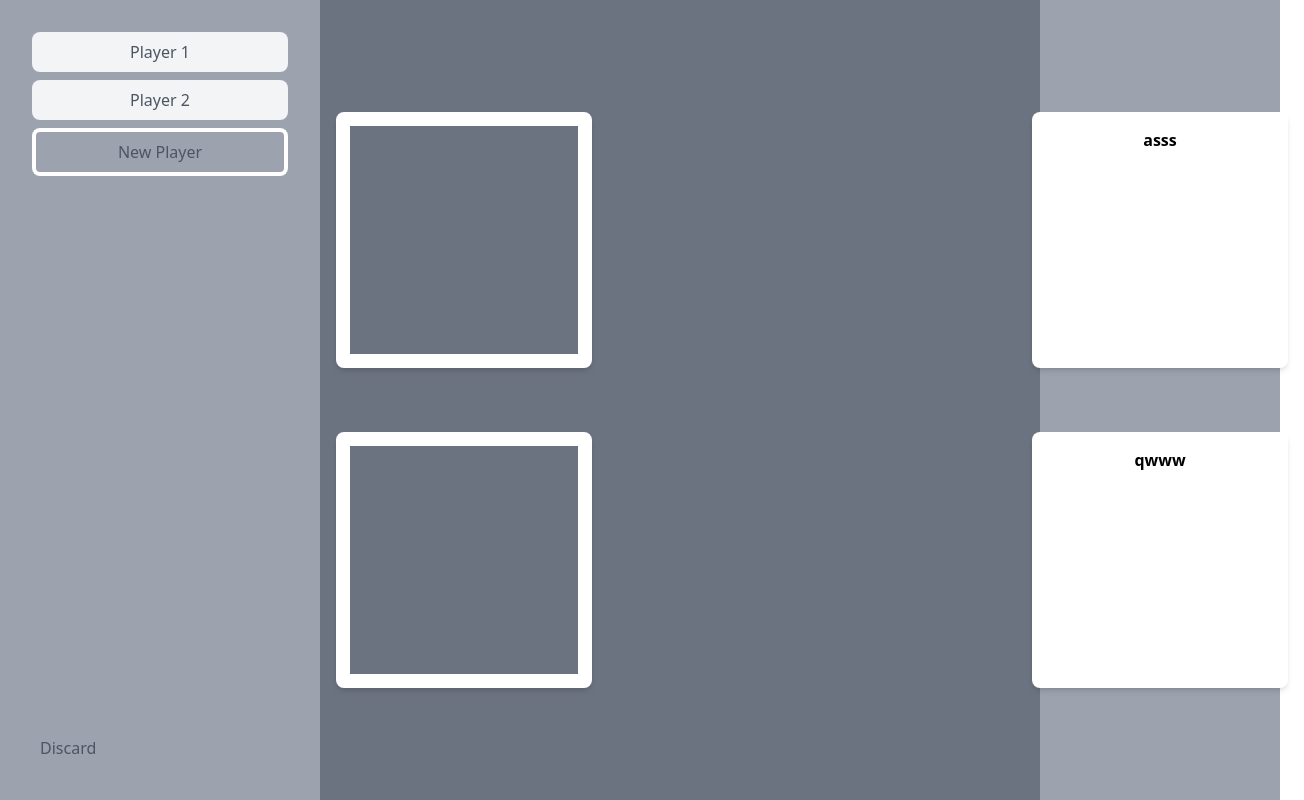
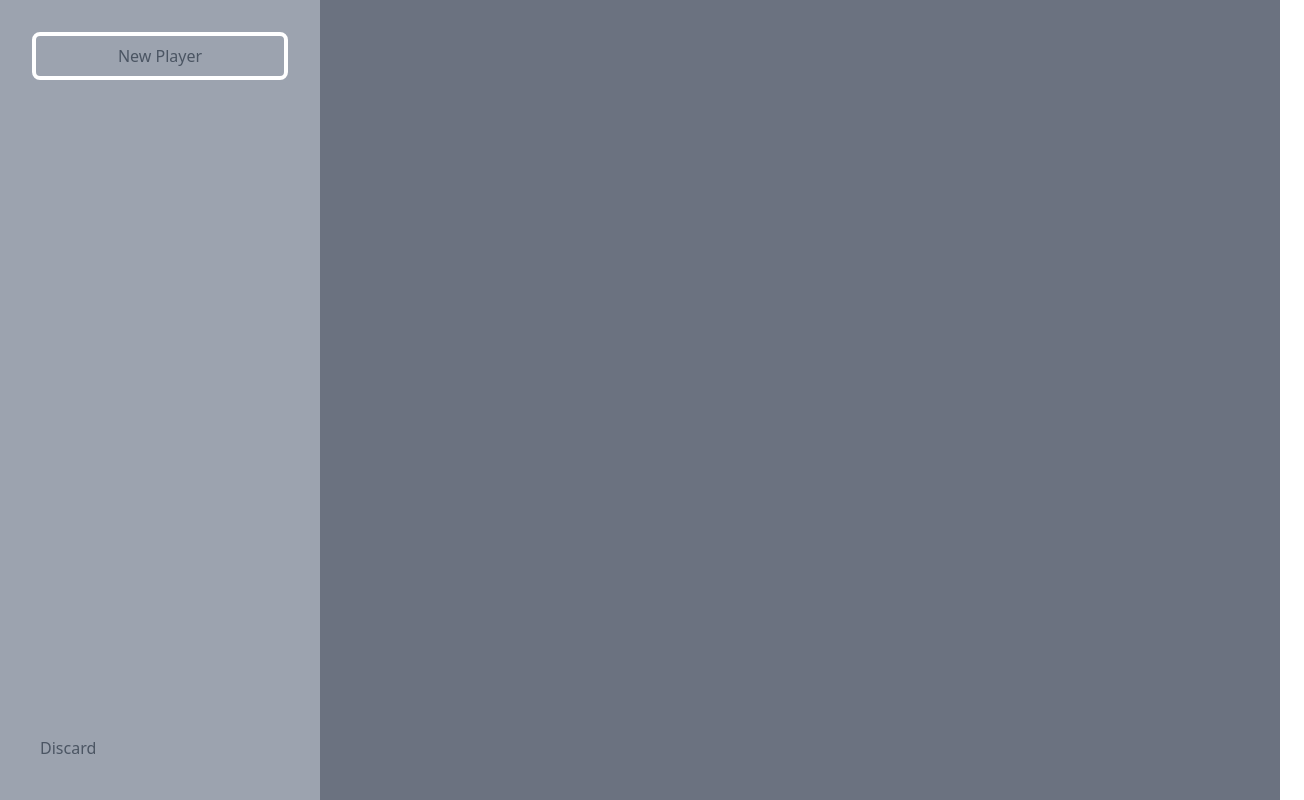
Before and after one commit to Marcox2111/Bang, a React (Create React App) app: page / in a window 1280 px wide. Shown: the whole page, 1304 px wide, since content can reach past the window. Built offline with nearby package versions, Linux system fonts and the light colour scheme.

Commit message:
Modal Window

```diff
--- /dev/null
+++ b/src/components/addPlayer.tsx
@@ -0,0 +1,106 @@
+import React, {useState} from "react";
+import {useGame} from "../context/context";
+import { ReactSearchAutocomplete } from 'react-search-autocomplete'
+
+
+export function AddPlayer({onClose}) {
+    const {addNewPlayer} = useGame();
+    const [currentImage, setCurrentImage] = useState(null);
+    const [playerName, setPlayerName] = useState(''); // For the input textbox
+    const [selectedCharacter, setSelectedCharacter] = useState(''); // For the selected item from ReactSearchAutocomplete
+
+
+
+    const items = [
+        'bartcassidy',
+        'blackjack',
+        'calamityjanet',
+        'elgringo',
+        'jessejones',
+        'jourdonnais',
+        'kitcarlson',
+        'luckyduke',
+        'paulregret',
+        'pedroramirez',
+        'rosedoolan',
+        'sidketchum',
+        'slabthekiller',
+        'suzylafayette',
+        'vulturesam',
+        'willythekid'
+    ].map((name, index) => ({
+        id: index,
+        name: name
+    }));
+
+    const handleOnSearch = (string, results) => {
+    }
+
+    const handleOnHover = (result) => {
+        console.log(result.name)
+        try {
+            const image = require(`../cards/bang_cards/character/${result.name}.png`);
+            setCurrentImage(image);
+        } catch (error) {
+            const image = require(`../cards/bang_cards/character/blackjack.png`);
+            setCurrentImage(image); // or set to a default image
+        }
+    }
+
+    const handleOnSelect = (item) => {
+        try {
+            const image = require(`../cards/bang_cards/character/${item.name}.png`);
+            setCurrentImage(image);
+        } catch (error) {
+            const image = require(`../cards/bang_cards/character/blackjack.png`);
+            setCurrentImage(image); // or set to a default image
+        }
+        setSelectedCharacter(item);
+    }
+
+    const handleAddPlayer = (event) => {
+        event.preventDefault(); // This line prevents the form from being submitted which in turn prevents the page from being refreshed
+        addNewPlayer(playerName,selectedCharacter);
+    };
+
+    return (
+        <div className="fixed inset-0 flex items-center justify-center min-h-screen">
+            <div className="relative flex justify-center max-w-xl py-4 m-auto bg-white shadow-2xl">
+                <span onClick={onClose}
+                      className="absolute top-0 right-0 block w-10 h-5 -mt-2 -mr-4 text-xs text-center text-gray-600 transform rotate-45 bg-white rounded shadow-md cursor-pointer hover:bg-gray-100">close</span>
+                <div className="flex">
+                    {currentImage && <img src={currentImage} alt="Character"/>}
+                </div>
+                <div className="flex flex-col m-2 justify-between w-1/2 px-4 space-y-6">
+                    <div>
+                        <h1 className="mb-2 text-2xl font-bold leading-tight">
+                            New Player
+                        </h1>
+                    </div>
+                    <div>
+                        <form onSubmit={handleAddPlayer}>
+                            <div className={"flex flex-col space-y-4"}>
+                                <input
+                                    onChange={(e) => setPlayerName(e.target.value)}
+                                    className="w-full px-5 py-5 border rounded focus:border-blue-500 focus:outline-none"
+                                    type="text" placeholder="Name"/>
+                                <ReactSearchAutocomplete
+                                    items={items}
+                                    onSearch={handleOnSearch}
+                                    onHover={handleOnHover}
+                                    onSelect={handleOnSelect}
+                                    autoFocus
+                                />
+                                <button
+                                    type="submit"
+                                    className="block w-full py-3 mt-3 text-white bg-blue-500 rounded shadow-lg hover:bg-blue-600">
+                                    Add
+                                </button>
+                            </div>
+                        </form>
+                    </div>
+                </div>
+            </div>
+        </div>
+    );
+}
--- a/src/components/hero.tsx
+++ b/src/components/hero.tsx
@@ -7,9 +7,8 @@ export function Hero() {
 
     return (
         <div className="h-screen flex flex-col justify-center items-center bg-gray-400">
-            <Card key={activePlayer.character.id} cardID={activePlayer.character.id} cardName={activePlayer.character.title} />
-            <Card key={activePlayer.role.id} cardID={activePlayer.role.id} cardName={activePlayer.role.title} />
-
+            <Card key={"activePlayer.character.id"} cardID={"activePlayer.character.id"} cardName={"activePlayer.character.title"} />
+            <Card key={"activePlayer.role.id"} cardID={"activePlayer.role.id"} cardName={"activePlayer.role.title"} />
         </div>
     );
 }
--- a/src/components/list.tsx
+++ b/src/components/list.tsx
@@ -22,11 +22,11 @@ export function List({id, type, cards}: ListProps) {
     });
 
     const addCard = (type : string) => {
-        console.log(type)
         const newId = Math.random().toString(36).substring(2, 10);
         const newCard = {id: newId, title: newId}; // Adjust as needed
         addCardToPlayerHand(type,newCard);
     };
+
 
 
     return (
--- a/src/components/playerContainer.tsx
+++ b/src/components/playerContainer.tsx
@@ -4,63 +4,56 @@ import {List} from './list';
 import {Card} from "./card";
 import {useGame} from "../context/context";
 import {DndContext, DragOverlay} from '@dnd-kit/core';
-import {arrayMove} from "@dnd-kit/sortable";
+
 
 export function PlayerContainer() {
-    const {activePlayer, removeCardActivePlayer, addCardToPlayerHand,moveCardList} = useGame()
+    const {activePlayer,moveCardList} = useGame()
     const [activeId, setActiveId] = useState(null)
+
     const handleDragEnd = (event) => {
-        if (!event.over) return;
-        const activeId = event.active.id;
-        const overId = event.over.id;
-
-        if (activeId === overId) return;
-
-        const isActiveAList = event.active.data.current?.type === "List";
-        console.log(event.active.data.current.type);
-
-        if (!isActiveAList) return;
-
-        // setColumns((columns) => {
-        //     const activeColumnIndex = columns.findIndex((col) => col.id === activeId);
-        //
-        //     const overColumnIndex = columns.findIndex((col) => col.id === overId);
-        //
-        //     return arrayMove(columns, activeColumnIndex, overColumnIndex);
-
-    };
+        return;
+    }
 
     const handleDragStart = (event) => {
         setActiveId(event.active.id);
     };
+
     const handleDragOver = (event) => {
         if (!event.over) return;
         const activeId = event.active.id;
-        const overId = event.over.id;
 
-
-        if (activeId == overId) return;
+        if (activeId === event.over.id) return;
 
         const isActiveCard = event.active.data.current?.type === "Card";
         const isOverCard = event.over.data.current?.type === "Card";
+        const isOverList = event.over.data.current?.type === "List";
+
+
+        const ActiveContainer = event?.active?.data?.current?.sortable?.containerId;
+        const OverContainer = event?.over?.data?.current?.sortable?.containerId;
+        const ActiveList = ActiveContainer ? ActiveContainer : null;
+        const OverList = OverContainer ? OverContainer : null;
 
         if (isActiveCard && isOverCard) {
-            const ActiveList = event.active.data.current.sortable.containerId
-            const OverList = event.over.data.current.sortable.containerId
+            if (!activePlayer[ActiveList] || !activePlayer[OverList]) return;
 
-            const activeIndex = (activePlayer[ActiveList] as Card[]).findIndex(card => card.id === activeId);
-            const overIndex = (activePlayer[OverList] as Card[]).findIndex(card => card.id === overId);
+            const activeIndex = activePlayer[ActiveList].findIndex(card => card.id === activeId);
+            const overIndex = activePlayer[OverList].findIndex(card => card.id === event.over.id);
 
+            return moveCardList(ActiveList, OverList, activeIndex, overIndex);
+        } else if (isActiveCard && isOverList) {
+            const parts = event.over.id.split('_');
+            const OverList = parts.slice(2).join('_')
+            const activeIndex = activePlayer[ActiveList].findIndex(card => card.id === activeId);
+            const endIndex = activePlayer[OverList].length;  // Append at the end of the OverList
 
-            if (ActiveList === OverList) {
-                return arrayMove(activePlayer[ActiveList], activeIndex, overIndex - 1);
-            }
-
-            return moveCardList(ActiveList,OverList,activeIndex,overIndex);
+            return moveCardList(ActiveList, OverList, activeIndex, endIndex);
         }
     };
 
+
     return (
+        activePlayer ? (
             <div className="grid grid-cols-4 justify-between items-center">
                 <div className="col-span-3 flex flex-col">
                     <DndContext
@@ -68,15 +61,24 @@ export function PlayerContainer() {
                         onDragOver={handleDragOver}
                         onDragEnd={handleDragEnd}
                     >
-                    <List id={`Player_${activePlayer.id}_Hand`} type="Hand" cards={activePlayer.hand}/>
-                    <List id={`Player_${activePlayer.id}_Ground`} type="Ground" cards={activePlayer.ground}/>
-                    <DragOverlay>{activeId ? <Card cardID={activeId} cardName={activeId}/> : null}</DragOverlay>
+                        <List id={`Player_${activePlayer.id}_Hand`} type="Hand" cards={activePlayer.Hand}/>
+                        <List id={`Player_${activePlayer.id}_Ground`} type="Ground" cards={activePlayer.Ground}/>
+
+                        <DragOverlay dropAnimation={{
+                            duration: 500,
+                            easing: 'cubic-bezier(0.18, 0.67, 0.6, 1.22)',
+                        }}>
+                            {activeId ? <Card cardID={activeId} cardName={activeId}/> : null}
+                        </DragOverlay>
                     </DndContext>
                 </div>
                 <div className="col-span-1">
                     <Hero/>
                 </div>
             </div>
+        ) : (
+            <div >
+            </div>
         )
-        ;
+    );
 }
--- a/src/components/sidebar.tsx
+++ b/src/components/sidebar.tsx
@@ -1,21 +1,27 @@
 import React from 'react';
 import {useGame} from "../context/context";
 
-export function Sidebar() {
+
+export function Sidebar({ onAddPlayerClick }) {
     //Chiamo la funzione useGame che mi restituisce il context e da questo mi prendo le informazioni di tutti player,
     //per come ho definito players, è un array di player cha hanno come informazioni: ruolo, character, le carte in mano e sul ground. Perf
     const {players,setActivePlayer} = useGame()
+
 
     return (
         <div className="h-screen flex flex-col justify-between p-8 bg-gray-400">
             <div className="flex space-y-2 flex-col">
                 {players.map(player => (
-                    <button key={player.id} onClick={() => setActivePlayer(players[player.id-1])}
+                    <button key={player.id} onClick={() =>{
+                        const foundPlayer = players.find(p => p.id === player.id);
+                        if (foundPlayer) {
+                        setActivePlayer(foundPlayer);
+                    }}}
                             className="font-medium text-gray-600 hover:text-green-400 p-2 rounded-lg bg-gray-100 hover:bg-green-100">
                         Player {player.id}
                     </button>
                 ))}
-                <button key={"newplayer"}
+                <button key={"newplayer"} onClick={onAddPlayerClick}
                         className="font-medium border-4 border-white text-gray-600 hover:text-green-400 p-2 rounded-lg hover:bg-green-100">
                     New Player
                 </button>
@@ -25,6 +31,7 @@ export function Sidebar() {
                className="flex font-medium text-gray-600 hover:text-green-400 p-2 rounded-lg hover:bg-green-100">
                 Discard
             </a>
+
         </div>
     );
 }
--- a/src/context/context.tsx
+++ b/src/context/context.tsx
@@ -1,30 +1,39 @@
 import React, {createContext, useContext, useState} from 'react';
-import {start} from "repl";
-import {act} from "react-dom/test-utils";
 
-type Card = {
+type CardType = {
     id: string;
     title: string;
 };
 
 type Player = {
-    id: number;
-    character: Card;
-    role: Card;
-    hand: Card[];
-    ground: Card[];
+    id: string;
+    character: CardType;
+    role: CardType;
+    Hand: CardType[];
+    Ground: CardType[];
 };
 
-const GameContext = createContext({
-    activePlayer: null as Player | null,
-    players: [] as Player[],
-    setActivePlayer: (() => {
-    }) as React.Dispatch<React.SetStateAction<Player | null>>,
-    moveCardList: ((startList:string, endList:string, startIndex:number, endIndex:number) => { }),
-    removeCardActivePlayer: ((_: string) => {    }) as (cardIndex: string) => void,
-    addCardToPlayerHand: ((type: string, newCard: Card) => {
-    }) as (type: string, newCard: Card) => void
-});
+type GameContextType = {
+    activePlayer: Player | null;
+    addCardToPlayerHand: (type: string, newCard: CardType) => void;
+    addNewPlayer: (name: string, character: string) => void;
+    moveCardList: (startList: string, endList: string, startIndex: number, endIndex: number) => void;
+    players: Player[];
+    removeCardActivePlayer: (cardIndex: string) => void;
+    setActivePlayer: React.Dispatch<React.SetStateAction<Player | null>>;
+};
+
+const defaultContext: GameContextType = {
+    activePlayer: null,
+    players: [],
+    setActivePlayer: () => {},  // This is a placeholder and will be overridden by the actual function
+    moveCardList: () => {},    // Placeholder
+    removeCardActivePlayer: () => {},  // Placeholder
+    addCardToPlayerHand: () => {},  // Placeholder
+    addNewPlayer: () => {}  // Placeholder
+};
+
+const GameContext = createContext<GameContextType>(defaultContext);
 
 
 export function useGame() {
@@ -34,40 +43,34 @@ export function useGame() {
 export function GameProvider({children}) {
     // useState è un hook di react che mi restituisce il player e una funzione setPlayers che mi permette di modificare questi player
     //<Player[]> è un cast per dire che players è un array di Player, lo inizializzo creando solo un player per ora che non ha nessuna carta o niente
-    const [players, setPlayers] = useState<Player[]>([
-        {
-            id: 1,
+    const [players, setPlayers] = useState<Player[]>([]);
+    const [activePlayer, setActivePlayer] = useState<Player>(players[0]);
+
+
+    const addNewPlayer = (name:string,character:string) => {
+
+        const newPlayer: Player = {
+            id: name, // This will give a new ID based on the current number of players
             character: {
-                id: 'asd',
-                title: 'asss'
+                id: 'defaultCharacterId', // You can adjust this as needed
+                title: character
             },
             role: {
-                id: 'qwe',
-                title: 'qwww'
+                id: 'defaultRoleId', // You can adjust this as needed
+                title: 'Default Role'
             },
-            hand: [], ground: []
-        },
-        {
-            id: 2,
-            character: {
-                id: 'zxc',
-                title: 'zxxx'
-            },
-            role: {
-                id: 'vvv',
-                title: 'vfr'
-            },
-            hand: [], ground: []
-        },
+            Hand: [],
+            Ground: []
+        };
 
-    ]);
-    const [activePlayer, setActivePlayer] = useState<Player>(players[0]);
+        setPlayers(prevPlayers => [...prevPlayers, newPlayer]);
+    };
 
     const removeCardActivePlayer = (cardIndex:string) => {
-        const newHand = activePlayer.hand.filter(c => c.id !== cardIndex);
+        const newHand = activePlayer.Hand.filter(c => c.id !== cardIndex);
         setActivePlayer({
             ...activePlayer,
-            hand: newHand,
+            Hand: newHand,
         });
 
     }
@@ -76,52 +79,55 @@ export function GameProvider({children}) {
         const card = activePlayer[startList][startIndex];
         if (!card) return;
 
-        // Remove the card from the hand
-        const newStartList = activePlayer[startList].filter(c => c.id !== startIndex);
+        if (startList === endList) {
+            // If moving within the same list
+            const updatedList = [...activePlayer[startList]];
+            updatedList.splice(startIndex, 1); // Remove the card from its original position
+            updatedList.splice(endIndex, 0, card); // Insert the card at the endIndex position
 
-        // Add the card to the ground
-        const newEndList = [...activePlayer[endList], card];
+            setActivePlayer({
+                ...activePlayer,
+                [startList]: updatedList,
+            });
+        } else {
+            // If moving between different lists
+            const newStartList = activePlayer[startList].filter(c => c.id !== card.id);
 
-        // Update the activePlayer's hand and ground
-        setActivePlayer({
-            ...activePlayer,
-            [startList]: newStartList,
-            [endList]: newEndList,
-        });
+            const newEndList = [...activePlayer[endList]];
+            newEndList.splice(endIndex, 0, card); // Insert the card at the endIndex position
+
+            setActivePlayer({
+                ...activePlayer,
+                [startList]: newStartList,
+                [endList]: newEndList,
+            });
+        }
+
     };
 
-    const addCardToPlayerHand = (type: string, newCard: Card) => {
+
+    const addCardToPlayerHand = (type: "Hand" | "Ground", newCard: CardType) => {
         setActivePlayer(prevPlayer => {
             if (!prevPlayer) return null;
 
-            // Check the type and update the appropriate array
-            if (type === "Hand") {
-                return { ...prevPlayer, hand: [...prevPlayer.hand, newCard] };
-            } else if (type === "Ground") {
-                return { ...prevPlayer, ground: [...prevPlayer.ground, newCard] };
-            }
-            return prevPlayer; // return the previous state if type doesn't match any condition
+            const updatedPlayer = {...prevPlayer};
+            console.log(type); // Debug log
+            updatedPlayer[type] = [...updatedPlayer[type], newCard];
+            return updatedPlayer;
         });
 
-        // Update the specific player in the players array
-        setPlayers(prevPlayers => {
-            return prevPlayers.map(player => {
-                if (player.id === activePlayer.id) {
-                    if (type === "Hand") {
-                        return { ...player, hand: [...player.hand, newCard] };
-                    } else if (type === "Ground") {
-                        return { ...player, ground: [...player.ground, newCard] };
-                    }
-                }
-                return player;
-            });
-        });
+        setPlayers(prevPlayers => prevPlayers.map(player => {
+            if (player.id !== activePlayer.id) return player;
+
+            const updatedPlayer = {...player};
+            updatedPlayer[type] = [...updatedPlayer[type], newCard];
+            return updatedPlayer;
+        }));
     };
 
 
     return (
-        <GameContext.Provider
-            value={{activePlayer, players, setActivePlayer, moveCardList,removeCardActivePlayer, addCardToPlayerHand}}>
+        <GameContext.Provider value={{activePlayer, players,addNewPlayer, setActivePlayer, moveCardList, removeCardActivePlayer, addCardToPlayerHand}}>
             {children}
         </GameContext.Provider>
     );
--- a/src/index.tsx
+++ b/src/index.tsx
@@ -1,26 +1,34 @@
-import React from "react";
+import React,{useState} from "react";
 import { createRoot } from 'react-dom/client';
-
 import {Sidebar} from "./components/sidebar";
 import {GameProvider} from "./context/context";
 import {PlayerContainer} from "./components/playerContainer";
+import {AddPlayer} from "./components/addPlayer";
 import "./styles/globalStyles.css";
 
 function App() {
+    const [showAddPlayerModal, setShowAddPlayerModal] = useState(false);
+
+    const toggleAddPlayerModal = () => {
+        setShowAddPlayerModal(prev => !prev);
+    };
+
     return (
         <GameProvider>
             <main>
                 <div className="grid grid-cols-4  justify-between items-center ">
-                    <Sidebar/>
+                    <Sidebar onAddPlayerClick={toggleAddPlayerModal} />
                     <div className="col-span-3 flex flex-col h-screen justify-center  bg-gray-500">
-                        <PlayerContainer/>
+                        <PlayerContainer />
                     </div>
                 </div>
+                {showAddPlayerModal && <AddPlayer onClose={toggleAddPlayerModal} />}
             </main>
         </GameProvider>
     );
 }
 
+export default App;
 const domNode = document.getElementById("root");
 const root = createRoot(domNode);
 root.render(<App />);
```
Also changed, not shown: package.json (+7 -5 lines), src/components/card.tsx (+2 -20 lines), 1 other file (tests, documents, lock files or other folders). Lines whose indentation alone changed are shown as unchanged.
